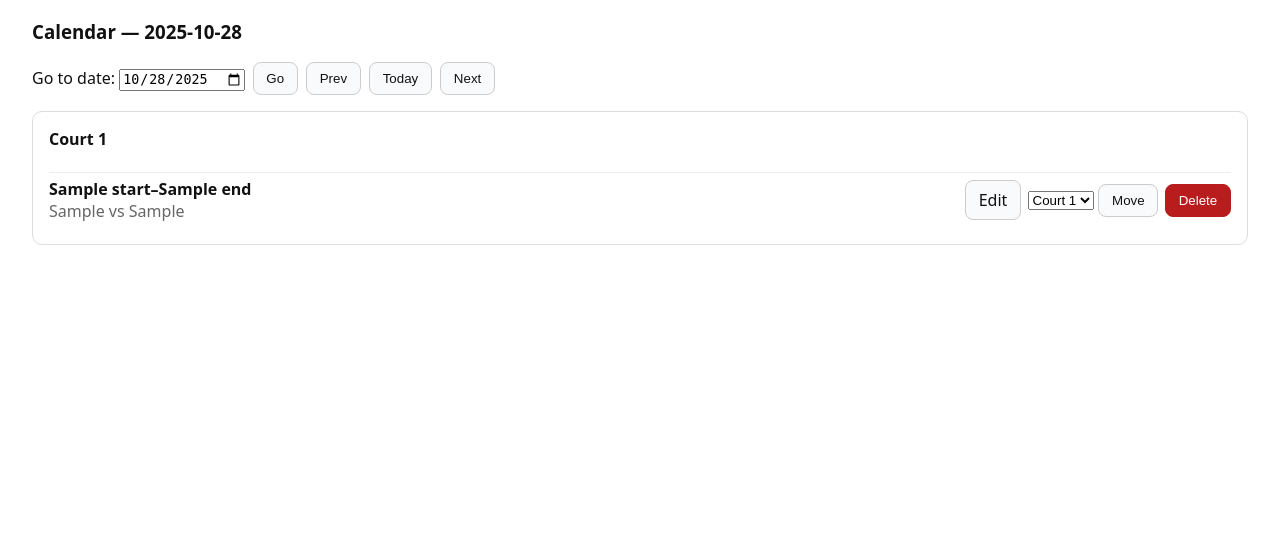
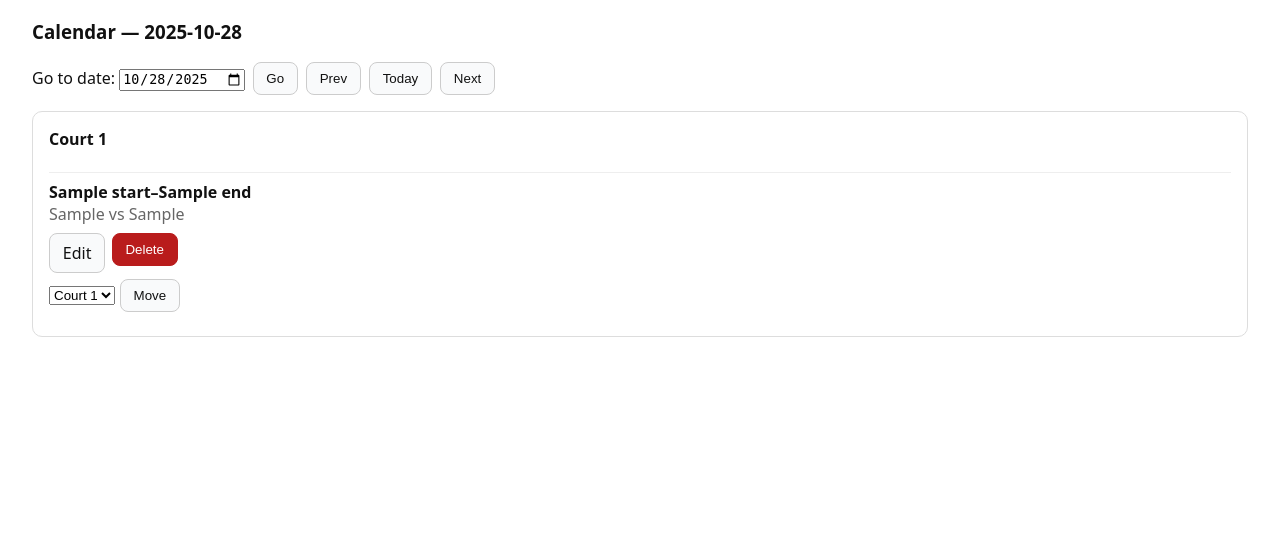
Before and after one commit to StefanoGaliani/squash_booking, a Flask app: page /calendar in a window 1280 px wide. Shown: the part 72-632 px from the top of the page. Run offline with Flask 3, Linux system fonts and the light colour scheme; the visitor is signed in with stand-in values (Sample User, id 1); a database or web service that is not in the repository returns one stand-in record (values such as "Sample title"); some libraries are stand-ins or nearby versions.

Commit message:
fixed calendar.html

```diff
--- a/templates/calendar.html
+++ b/templates/calendar.html
@@ -20,30 +20,39 @@
       {% set bookings = by_court.get(court.court_id, []) %}
       {% if bookings %}
         {% for b in bookings %}
-            <div style="display:flex;align-items:center;justify-content:space-between;gap:.5rem; padding:.35rem 0; border-top:1px solid #eee;">
+          <div style="border-top:1px solid #eee; padding:.5rem 0;">
             <div>
               <b>{{ b.start }}–{{ b.end }}</b>
               <div class="muted">{{ b.player_a }} vs {{ b.player_b }}</div>
             </div>
 
             {% if session.get('is_admin') %}
-                <div style="display:flex;gap:.4rem;align-items:center;">
+              <div style="margin-top:.5rem; display:flex; gap:.4rem; flex-wrap:wrap;">
+                <!-- Row 1: Edit + Delete -->
                 <a class="btn" href="{{ url_for('edit_booking', booking_id=b.id_str) }}">Edit</a>
 
-                  <form method="post" action="{{ url_for('change_booking_court', booking_id=b.id_str) }}" style="display:flex; gap:.3rem; align-items:center;">
+                <form method="post"
+                      action="{{ url_for('delete_booking', booking_id=b.id_str) }}"
+                      onsubmit="return confirm('Delete this booking?');"
+                      style="display:inline;">
+                  <button class="btn danger" type="submit">Delete</button>
+                </form>
+              </div>
+
+              <div style="margin-top:.4rem; display:flex; gap:.3rem; align-items:center; flex-wrap:wrap;">
+                <!-- Row 2: Court selector + Move -->
+                <form method="post"
+                      action="{{ url_for('change_booking_court', booking_id=b.id_str) }}"
+                      style="display:flex; gap:.3rem; align-items:center;">
                   <select name="court_id">
                     {% for c2 in courts %}
-                        <option value="{{ c2.court_id }}" {% if c2.court_id == b.court_id %}selected{% endif %}>
+                      <option value="{{ c2.court_id }}"
+                              {% if c2.court_id == b.court_id %}selected{% endif %}>
                         Court {{ c2.court_id }}
                       </option>
                     {% endfor %}
                   </select>
                   <button class="btn" type="submit">Move</button>
-                  </form>
-
-                  <form method="post" action="{{ url_for('delete_booking', booking_id=b.id_str) }}"
-                        onsubmit="return confirm('Delete this booking?');">
-                    <button class="btn danger" type="submit">Delete</button>
                 </form>
               </div>
             {% endif %}
```
Lines whose indentation alone changed are shown as unchanged.
